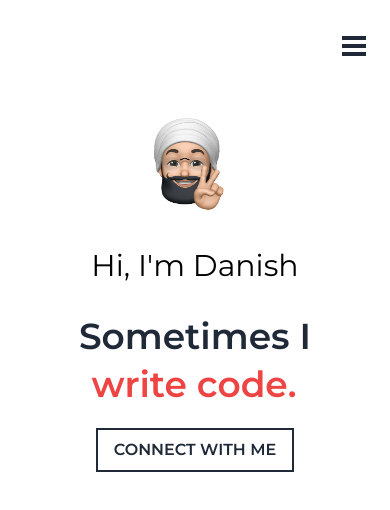
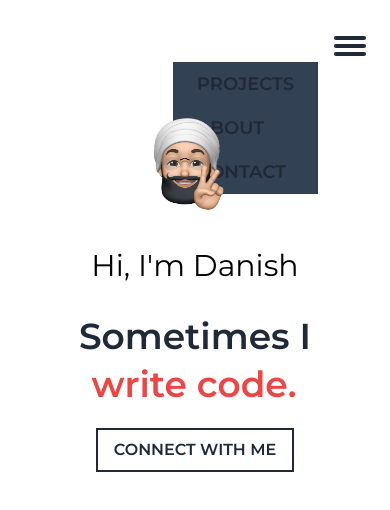
Before and after one commit to singhdan2002/website, a website: page src/index.html in a window 390 px wide. Both pictures are taken after a click on the button 354 px from the left and 48 px from the top of the page. Drawn offline with Linux system fonts and the light colour scheme.

Commit message:
mobile nav started

```diff
--- a/src/index.html
+++ b/src/index.html
@@ -32,12 +32,33 @@
                             Contact
                         </a>
                     </nav>
-                    <button class="lg:hidden flex flex-col ml-4 text-white">
-                        <span class="w-6 h-1 bg-gray-800 dark:bg-white mb-1 ">
+                    <!-- Mobile menu -->
+                    <div class="hidden mobile-menu mt-40">
+                        <ul class="font-sen text-gray-800 dark:text-white uppercase text-lg lg:flex items-center sm:hidden bg-slate-700">
+                            <li>
+                                <a href="projects.html" class="py-2 px-6 flex active:text-red-500 font-semibold">
+                                    Projects
+                                </a>
+                            </li>
+                            <li>
+                                <a href="about.html" class="py-2 px-6 flex active:text-red-500 font-semibold">
+                                    About
+                                </a>
+                            </li>
+                            <li>
+                                <a href="contact.html" class="py-2 px-6 flex active:text-red-500 font-semibold">
+                                    Contact
+                                </a>
+                            </li>
+
+                        </ul>
+                    </div>
+                    <button class="lg:hidden flex flex-col ml-4 text-white mobile-menu-button">
+                        <span class="w-8 h-1 bg-gray-800 dark:bg-white mb-1 rounded">
                         </span>
-                        <span class="w-6 h-1 bg-gray-800 dark:bg-white mb-1">
+                        <span class="w-8 h-1 bg-gray-800 dark:bg-white mb-1 rounded">
                         </span>
-                        <span class="w-6 h-1 bg-gray-800 dark:bg-white mb-1">
+                        <span class="w-8 h-1 bg-gray-800 dark:bg-white mb-1 rounded">
                         </span>
                     </button>
                 </div>
@@ -68,5 +89,6 @@
         </div>
     </main>
     <script src="typewriter.js"></script>
+    <script src="script.js"></script>
 </body>
 </html>
--- /dev/null
+++ b/src/script.js
@@ -0,0 +1,8 @@
+	// Grab HTML Elements
+	const btn = document.querySelector(".mobile-menu-button");
+	const menu = document.querySelector(".mobile-menu");
+
+	// Add Event Listeners
+	btn.addEventListener("click", () => {
+	    menu.classList.toggle("hidden");
+    });
```
Also changed, not shown: src/styles.css.
